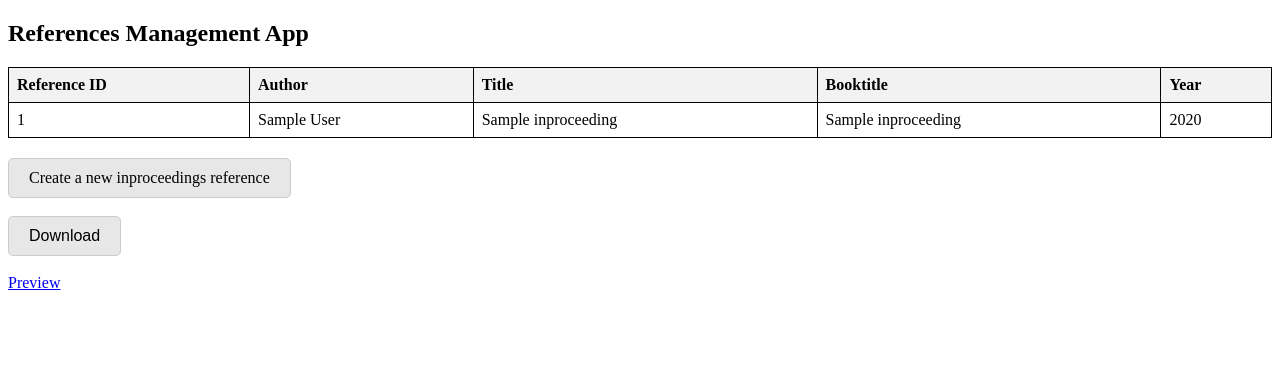
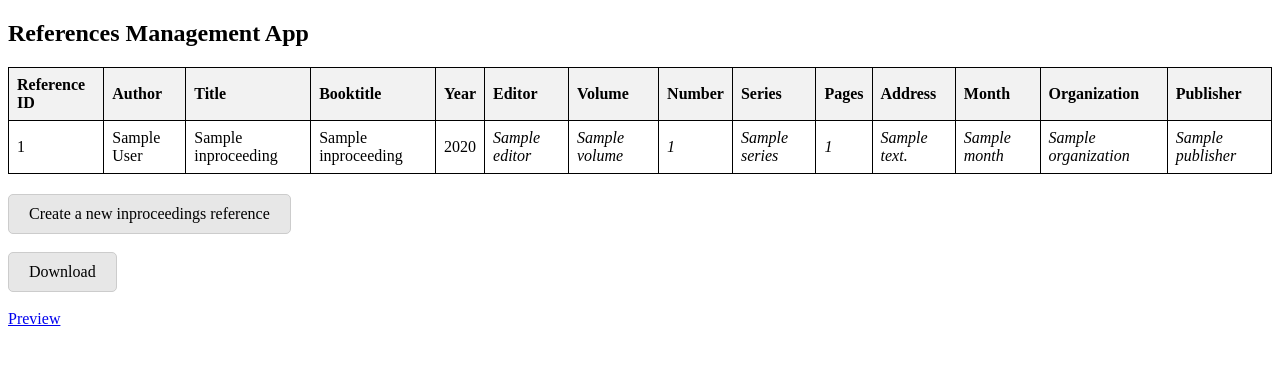
Before and after one commit to lamtonylam/ohtuminiprojekti, a Flask app: template src/templates/index.html in a window 1280 px wide. Shown: the top 365 px of the page. Run offline with Flask 3, Linux system fonts and the light colour scheme; the template is opened without the code that fills it: most values are stand-ins (such as "Sample title", 1, 10 or a date in 2020).

Commit message:
Reformatted main page table

```diff
--- a/src/static/style.css
+++ b/src/static/style.css
@@ -2,14 +2,17 @@ table {
   width: 100%;
   border-collapse: collapse;
 }
+
 th, td {
   border: 1px solid black;
   padding: 8px;
   text-align: left;
 }
+
 th {
   background-color: #f2f2f2;
 }
+
 .table-container {
   padding-bottom: 20px;
 }
@@ -21,12 +24,22 @@ th {
   text-decoration: none;
   color: black;
   font-size: 16px;
+  font-family: 'Times New Roman', Times, serif;
   cursor: pointer; /* Cursor appears as a pointer when hovered */
   border-radius: 5px; /* Slightly rounded corners for a softer look */
   display: block; /* Make it a block element to occupy the full row */
   width: max-content; /* Ensure content determines the width not exceeding its content */
 
 }
+
+#form-button {
+  display: block;
+}
+
 .button:hover, .button-link:hover {
   background-color: #d7d7d7;
 }
+
+.optionalfield {
+  font-style: italic;
+}
--- a/src/templates/index.html
+++ b/src/templates/index.html
@@ -15,6 +15,15 @@
           <th>Title</th>
           <th>Booktitle</th>
           <th>Year</th>
+          <th>Editor</th>
+          <th>Volume</th>
+          <th>Number</th>
+          <th>Series</th>
+          <th>Pages</th>
+          <th>Address</th>
+          <th>Month</th>
+          <th>Organization</th>
+          <th>Publisher</th>
         </tr>
       </thead>
       <tbody>
@@ -25,6 +34,15 @@
             <td>{{ inproceeding.title }}</td>
             <td>{{ inproceeding.booktitle }}</td>
             <td>{{ inproceeding.year }}</td>
+            <td class="optionalfield">{{ inproceeding.editor }}</td>
+            <td class="optionalfield">{{ inproceeding.volume }}</td>
+            <td class="optionalfield">{{ inproceeding.number }}</td>
+            <td class="optionalfield">{{ inproceeding.series }}</td>
+            <td class="optionalfield">{{ inproceeding.pages }}</td>
+            <td class="optionalfield">{{ inproceeding.address }}</td>
+            <td class="optionalfield">{{ inproceeding.month }}</td>
+            <td class="optionalfield">{{ inproceeding.organization }}</td>
+            <td class="optionalfield">{{ inproceeding.publisher }}</td>
           </tr>
         {% endfor %}
       </tbody>
```
